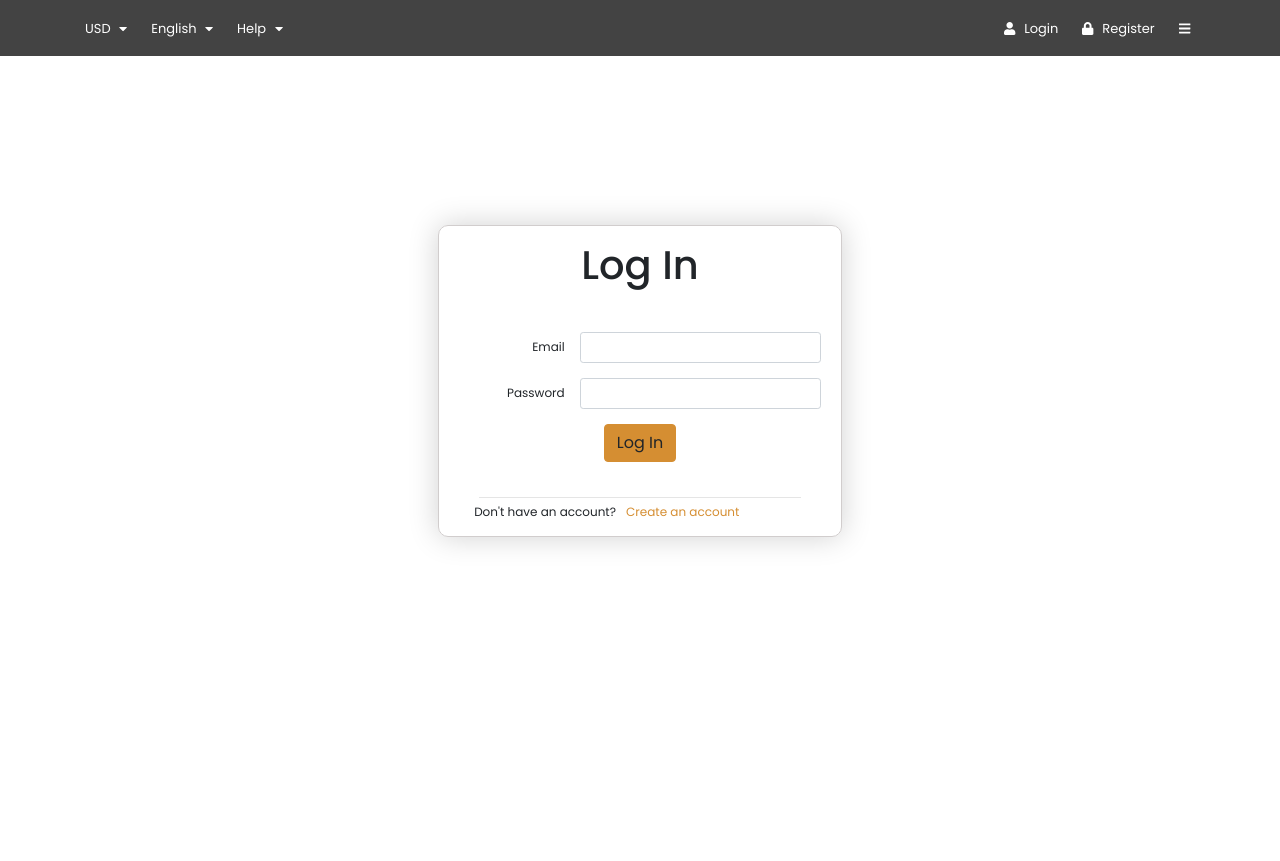
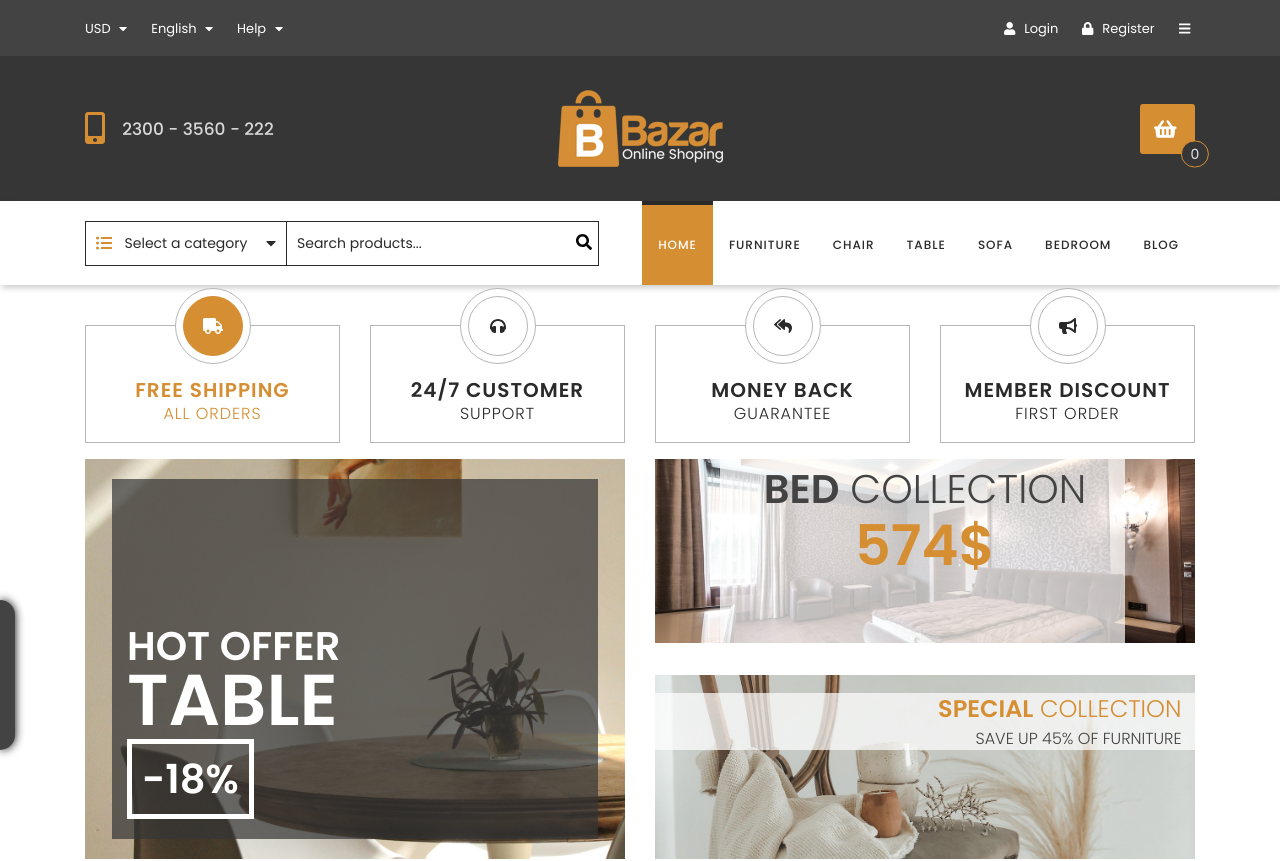
Before and after one commit to iMdPd/reactTeamProject, a React (Create React App) app: page / in a window 1280 px wide. Before the commit this address led to /login. Shown: the top 861 px of the page. Before the commit the page ends 800 px from the top, so only its background shows below. Built offline with nearby package versions, Linux system fonts and the light colour scheme.

Commit message:
Pass logged user data to MainLayout component

```diff
--- a/src/App.js
+++ b/src/App.js
@@ -17,13 +17,13 @@
 const userData = JSON.parse(sessionStorage.getItem('userData'));
 
 const App = () => {
-  const [user, setUser] = useState(userData);
+  const [user, setUser] = useState(userData || {});
 
   return (
     <Suspense fallback={<Loading />}>
       <Provider store={store}>
         <BrowserRouter>
-          <MainLayout>
+          <MainLayout user={user}>
             <Routes>
               <Route
                 exact
```
